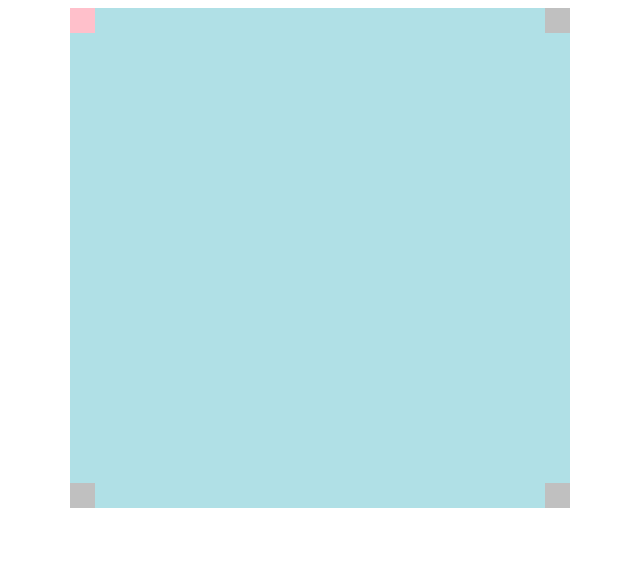
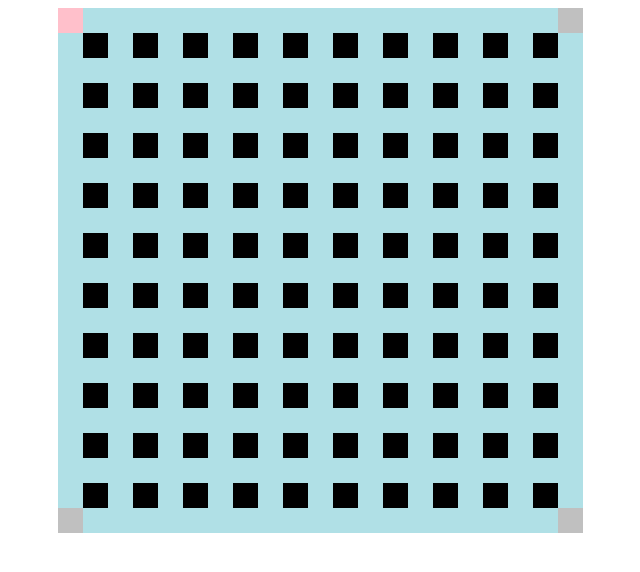
Before and after one commit to blothe/acs4, a plain HTML site: page index.html in a window 1280 px wide. Shown: the whole page, without its empty margins (320-960 px from the left). Drawn offline with Linux system fonts and the light colour scheme.

Commit message:
Add obstacles

```diff
--- /dev/null
+++ b/add_obstacles.js
@@ -0,0 +1,15 @@
+var id = 1;
+
+for (y = 0; y < 500 ; y += 25) {
+  for (x = 0; x < 500 ; x += 25) {
+    if(x % 2 != 0 && y % 2 != 0) {
+      var obstacle = document.createElement("div");
+      obstacle.setAttribute("class", "obstacle");
+      obstacle.setAttribute("id", id);
+      id += 1;
+      obstacle.style.left = x + "px";
+      obstacle.style.top = y + "px";
+      document.getElementById("board").appendChild(obstacle);
+    }
+  }
+}
--- a/index.html
+++ b/index.html
@@ -2,7 +2,7 @@
 <html lang="fr" dir="ltr">
 <head>
   <meta charset="utf-8">
-  <title>js-challenge-02</title>
+  <title>BOMBERMAN</title>
   <link rel="stylesheet" href="style.css">
 </head>
 <body>
@@ -12,6 +12,7 @@
     <div class="pawn" id="ghost2"></div>
     <div class="pawn" id="ghost3"></div>
   </div>
+  <script type="text/javascript" src="add_obstacles.js"></script>
   <script type="text/javascript" src="move_player.js"></script>
   <script type="text/javascript" src="move_ghosts.js"></script>
 </body>
--- a/style.css
+++ b/style.css
@@ -4,9 +4,16 @@ body {
 }
 
 #board {
-  width: 500px;
-  height: 500px;
+  width: 525px;
+  height: 525px;
   background-color: powderblue;
+  position: absolute;
+}
+
+.obstacle {
+  width: 25px;
+  height: 25px;
+  background-color: black;
   position: absolute;
 }
 
@@ -24,7 +31,7 @@ body {
   height: 25px;
   background-color: silver;
   position: absolute;
-  left: 475px;
+  left: 500px;
   top: 0px;
 }
 
@@ -33,8 +40,8 @@ body {
   height: 25px;
   background-color: silver;
   position: absolute;
-  left: 0px;
-  top: 475px;
+  left: 500px;
+  top: 500px;
 }
 
 #ghost3 {
@@ -42,6 +49,6 @@ body {
   height: 25px;
   background-color: silver;
   position: absolute;
-  left: 475px;
-  top: 475px;
+  left: 0px;
+  top: 500px;
 }
```
